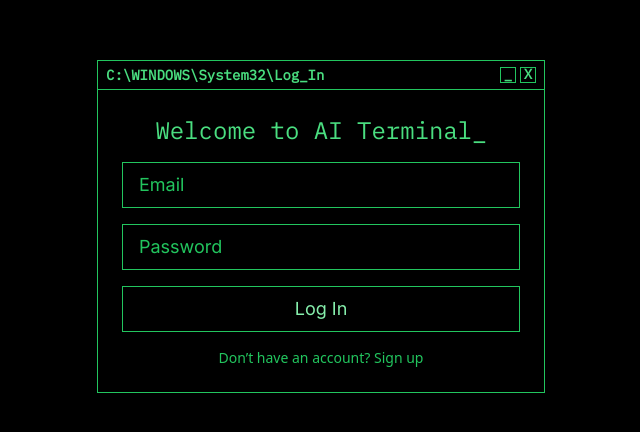
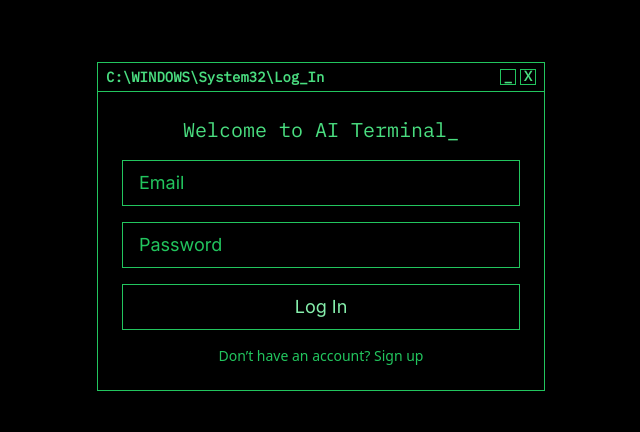
Before and after one commit to noregretsluka/ai-terminal, a React (Vite) app: page / in a window 1280 px wide. Shown: the part 174-606 px from the top of the page, without its empty margins (319-959 px from the left). Built offline with nearby package versions, Linux system fonts and the light colour scheme.

Commit message:
Style: Slightly reduce welcome message font size again for layout

```diff
--- a/src/Login.jsx
+++ b/src/Login.jsx
@@ -46,11 +46,10 @@ function Login() {
         <div className="p-6">
           {/* Fake printed terminal text */}
           <div className="w-full flex justify-center">
-			<h1 className="text-green-400 font-mono text-2xl text-center blinking-cursor">
+			<h1 className="text-green-400 font-mono text-xl text-center blinking-cursor">
 				Welcome to AI Terminal
 			</h1>
 		  </div>
-
 
           {user ? (
             <>
```
